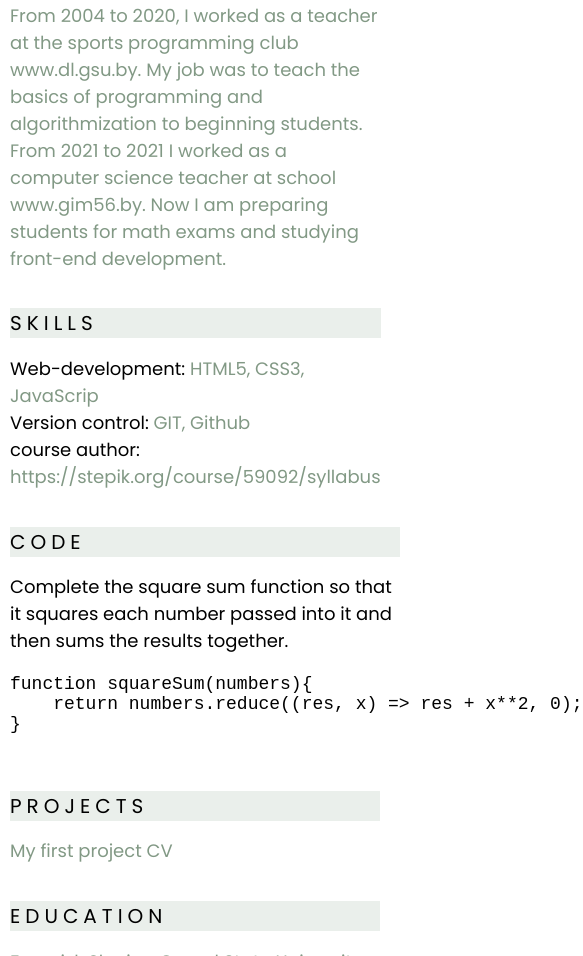
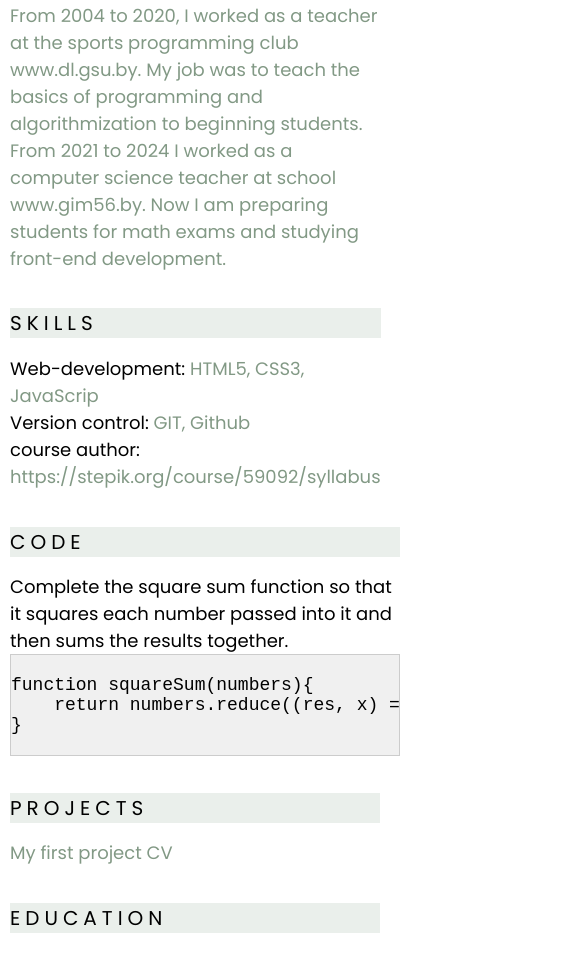
Before and after one commit to Volha2508/rsschool-cv, a plain HTML site: page index.html in a window 390 px wide. Shown: the part 712-1668 px from the top of the page, 583 px wide, since content can reach past the window. Drawn offline with Linux system fonts and the light colour scheme.

Commit message:
fix: +1 whitespace

```diff
--- a/index.html
+++ b/index.html
@@ -23,7 +23,7 @@
         </div>
     </header>
     <main class="main">
-        <div class ="container main-container">
+        <div class="container main-container">
                 <section class="section section-profile"  id="profile">
                     <img src="./assets/img/animeIam.jpg" alt="avatar">
                     <div class="section-profile-title">
@@ -56,7 +56,7 @@
                     <div class="section-text nav-item">
                         From 2004 to 2020, I worked as a teacher at the sports programming club <a href="https://dl.gsu.by/" class="text-link">www.dl.gsu.by</a>.
                         My job was to teach the basics of programming and algorithmization to beginning students.
-                        <br>From 2021 to 2021 I worked as a computer science teacher at school <a href="https://gim56.by/" class="text-link">www.gim56.by</a>.
+                        <br>From 2021 to 2024 I worked as a computer science teacher at school <a href="https://gim56.by/" class="text-link">www.gim56.by</a>.
                         Now I am preparing students for math exams and studying front-end development.
                     </div>
                 </section>
@@ -85,10 +85,10 @@
                     Complete the square sum function so that it
                     squares each number passed into it and then sums the results together.
                     <pre class="pre">
-                        <code>
+
 function squareSum(numbers){
-    return numbers.reduce((res, x) =&gt res + x**2, 0);
-}                       </code>
+    return numbers.reduce((res, x) =&gt; res + x**2, 0);
+}
                     </pre>
                 </section>
                 <section class="section" id="projects">
--- a/style.css
+++ b/style.css
@@ -131,12 +131,14 @@ body {
         flex-direction: column;
         align-items: center;
     }
-    .nav-list {
-        flex-wrap: wrap;
-    }
 }
 .pre {
     text-align: left;
     padding: 0;
     margin: 0;
+    display: block;
+    overflow-x: auto;
+    max-width: 100%;
+    background-color: #f0f0f0;
+    border: 1px solid #ccc;
 }
```
